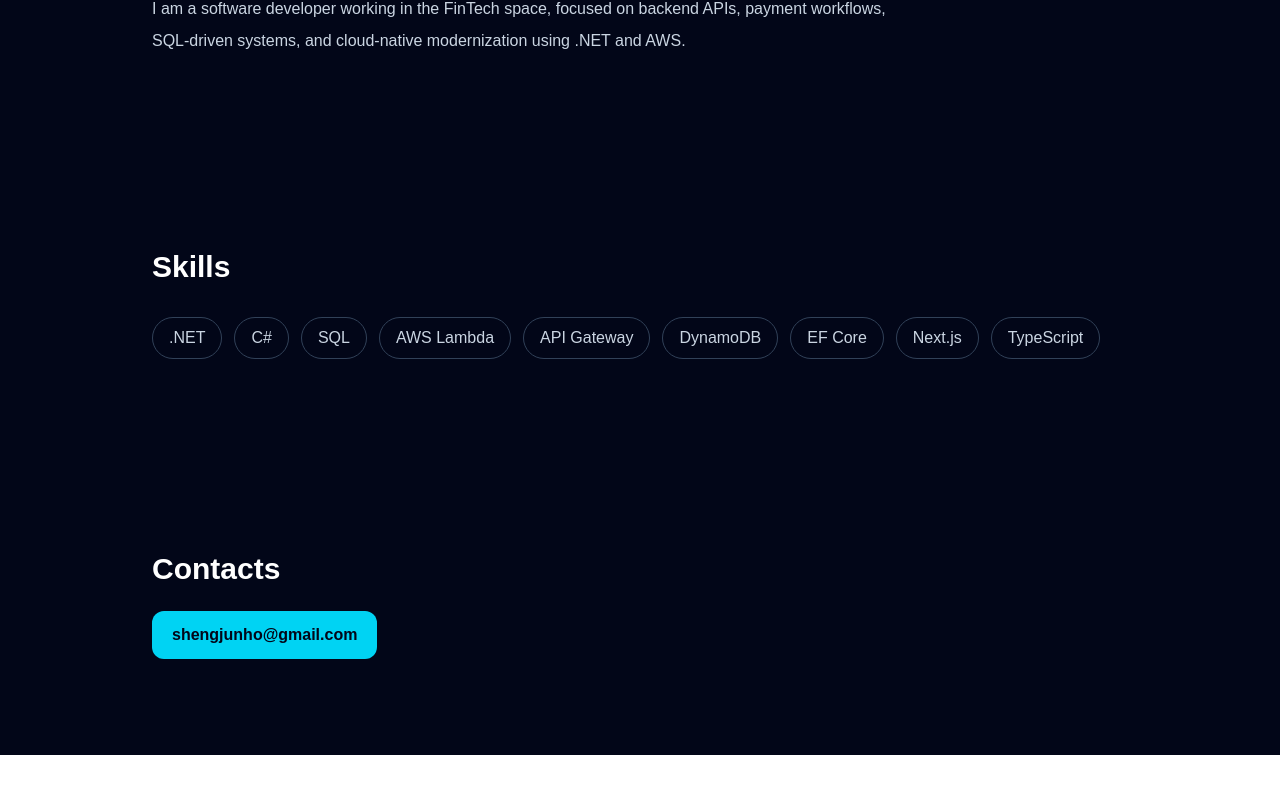
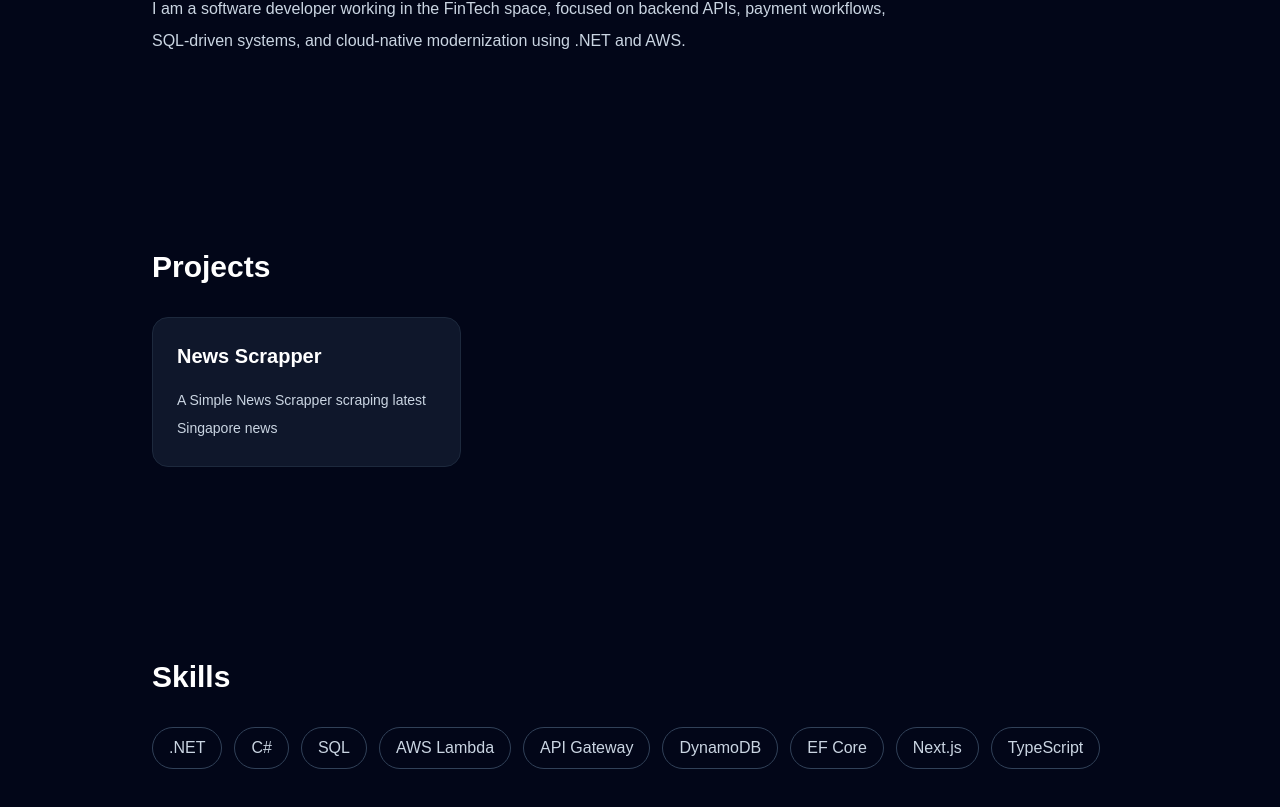
Before and after one commit to BlackCat1010/my-profile, a Next.js app: page / in a window 1280 px wide. Shown: the part 963-1770 px from the top of the page. Before the commit the page ends 1718 px from the top, so only its background shows below. Built offline with nearby package versions, Linux system fonts and the light colour scheme.

Commit message:
Added Projects component with onHover Effects to show frameworks used

```diff
--- a/app/page.tsx
+++ b/app/page.tsx
@@ -12,6 +12,7 @@ export default function Home() {
 
       <Hero />
       <About />
+      <Projects />
       <Skills />
       <Contact />
 
--- /dev/null
+++ b/components/Projects.tsx
@@ -0,0 +1,67 @@
+"use client";
+
+import { useState } from "react";
+
+const projects = [
+    {
+        title: "News Scrapper",
+        description: "A Simple News Scrapper scraping latest Singapore news",
+        frameworksUsed: ["EFCore", "PuppeteerSharp", "HtmlAgilityPack"]
+    }
+]
+
+type TooltipState = {
+  text: string[];
+  x: number;
+  y: number;
+};
+
+export default function Projects() {
+    const [tooltip, setTooltip] = useState<TooltipState | null>(null);
+
+    return (
+        <section id="projects" className="mx-auto max-w-5xl px-6 py-24">
+            <h2 className="text-3xl font-bold">Projects</h2>
+
+            <div className="mt-8 grid gap-6 md:grid-cols-3">
+                {projects.map((project) => (
+                    <button
+                        key={project.title}
+                        className="relative rounded-2xl border border-slate-800 bg-slate-900 p-6 hover:bg-slate-800 text-left"
+                        onMouseMove={(event) => {
+                            setTooltip({
+                                text: project.frameworksUsed,
+                                x: event.clientX,
+                                y: event.clientY,
+                            })
+                        }}
+                        onMouseLeave={() => {
+                            setTooltip(null);
+                        }}
+                    >
+                        <h3 className="text-xl font-semibold">{project.title}</h3>
+                        <p className="mt-4 text-sm leading-7 text-slate-300">
+                            {project.description}
+                        </p>
+                    </button>
+                ))}
+            </div>
+
+            {tooltip ? (
+                <div
+                    className="pointer-events-none fixed z-50 rounded bg-slate-800 px-3 py-2 text-sm text-white opacity-80"
+                    style={{
+                        left: tooltip.x,
+                        top: tooltip.y,
+                        transform: "none",
+                    }}
+                >
+                    {tooltip.text.map((text, index) => (
+                        <div key={index}>{text}</div>
+                    ))}
+                </div>
+            ) : null
+            }
+        </section>
+    );
+}
```
